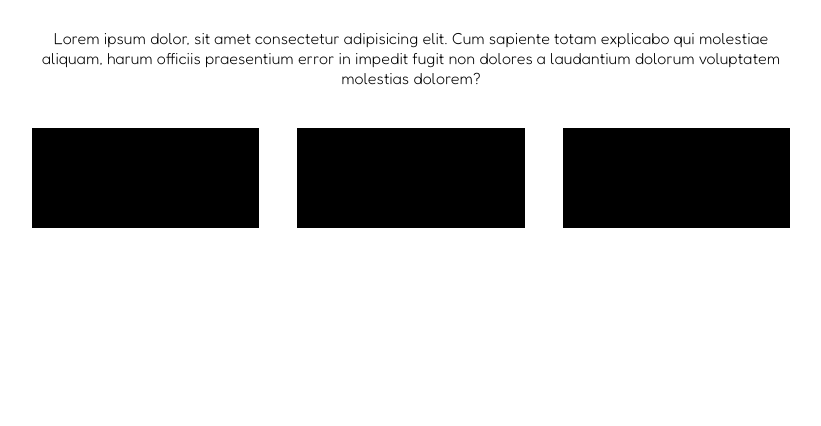
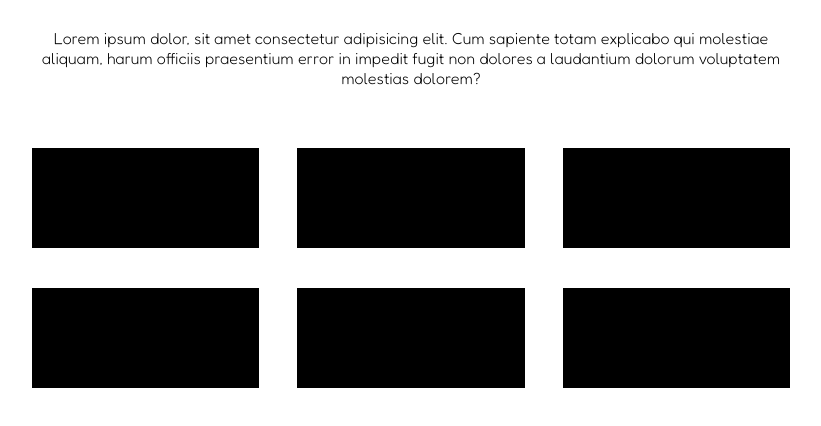
Before and after one commit to RedGuardiaN7/html-css-flex-cards, a plain HTML site: page index.html in a window 1280 px wide. Shown: the part 82-508 px from the top of the page, without its empty margins (229-1050 px from the left). Drawn offline with Linux system fonts and the light colour scheme.

Commit message:
Aggiunti flex-items

```diff
--- a/index.html
+++ b/index.html
@@ -30,6 +30,12 @@
 
             <div class="flex-item"></div>
 
+            <div class="flex-item"></div>
+
+            <div class="flex-item"></div>
+
+            <div class="flex-item"></div>
+
 
 
 
--- a/style.css
+++ b/style.css
@@ -17,6 +17,7 @@ h1 {
     display: flex;
     flex-wrap: wrap;
     justify-content: space-between;
+    align-content: space-around;
     margin-top: 40px;
 }
 
@@ -24,4 +25,5 @@ h1 {
     background-color: black;
     width: 30%;
     height: 100px;
+    margin: 20px 0px;
 }
```
